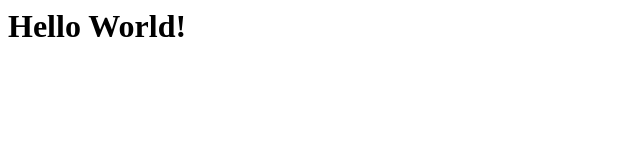
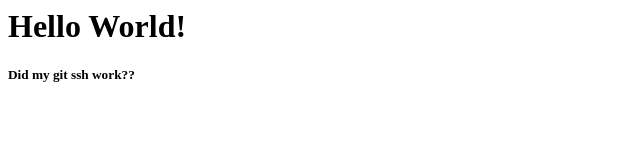
Before and after one commit to zbeitz/demo-repo, a plain HTML site: page index.html in a window 1280 px wide. Shown: the whole page, without its empty margins (0-640 px from the left). Drawn offline with Linux system fonts and the light colour scheme.

Commit message:
installed SSH Key
Checking to see if it automatically commits to github.

```diff
--- a/index.html
+++ b/index.html
@@ -1 +1,3 @@
 <h1>Hello World!</h1>
+
+<h5>Did my git ssh work??</h5>
```
